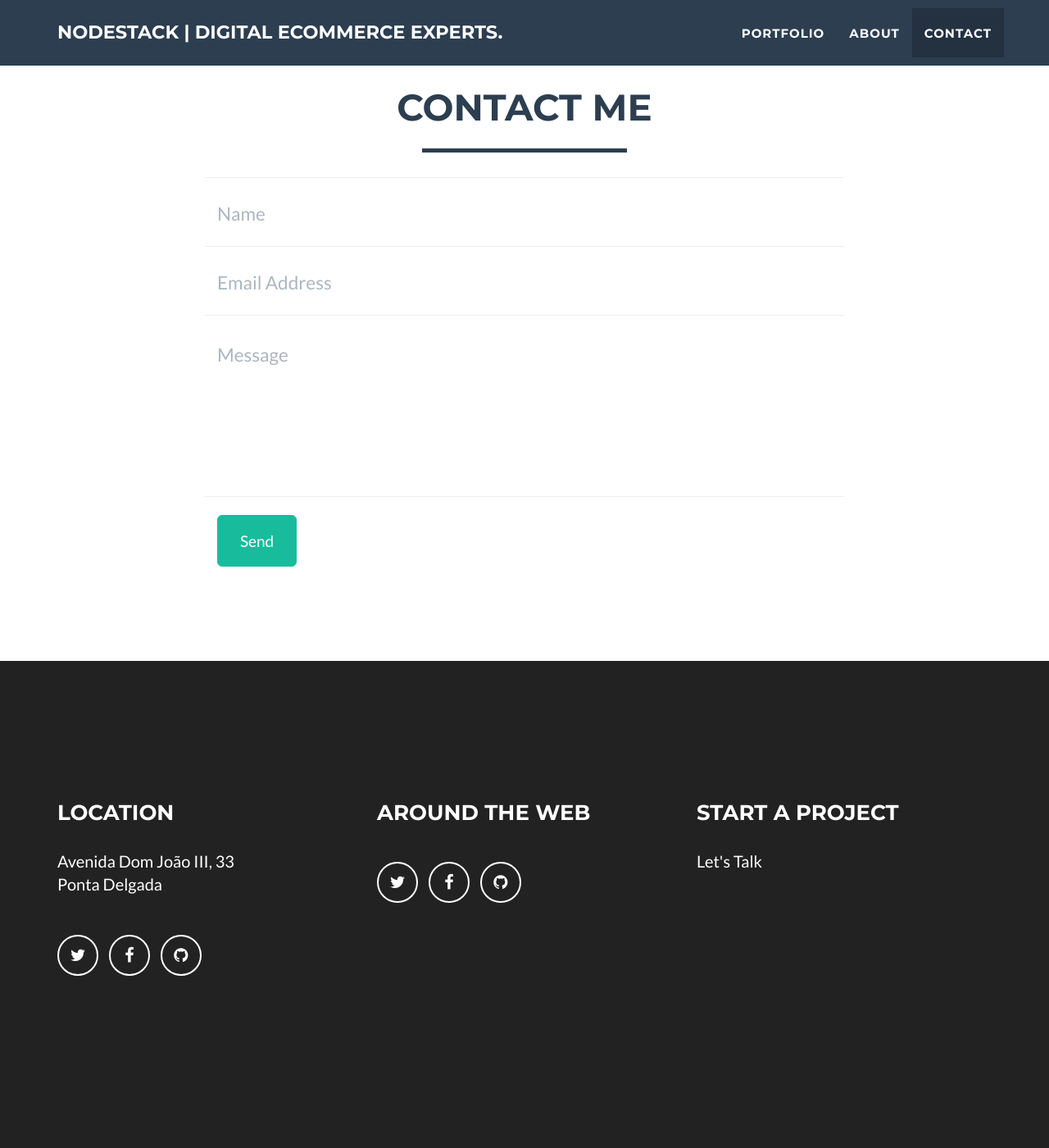
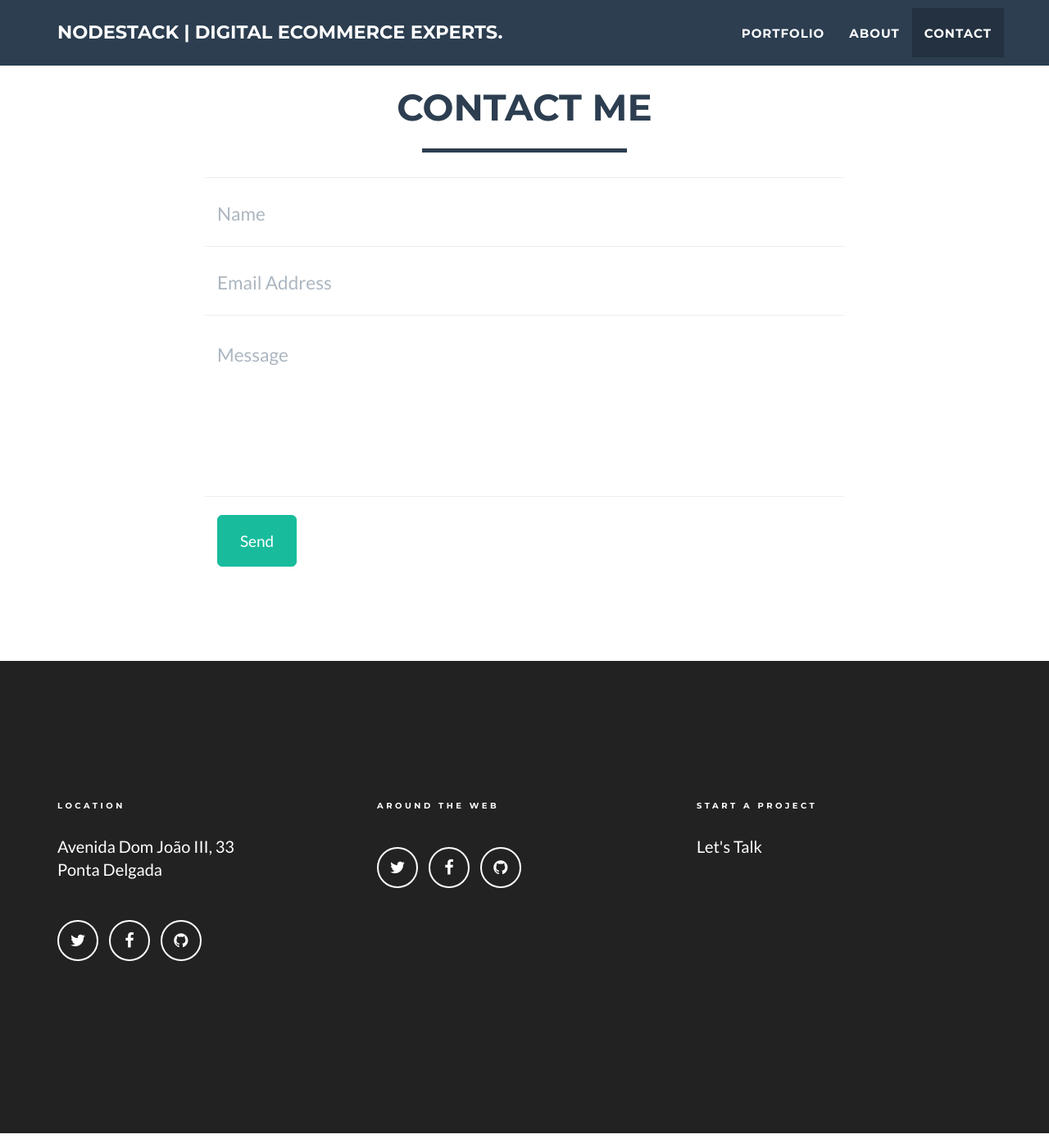
Before and after one commit to nodestack/nodestack.github.io, a Jekyll site: the page built from index.html, in a window 1280 px wide and 1400 px high, scrolled down 2371 px. Shown: the whole window at 82% size. Built offline with Jekyll 4.4.1, drawn with Linux system fonts in a browser that asks for light colours.

Commit message:
Update main.css

```diff
--- a/_includes/css/main.css
+++ b/_includes/css/main.css
@@ -326,11 +326,13 @@
 }
 
 footer {
-   color: rgb(255, 255, 255);
+    color: rgb(255, 255, 255);
 }
 
 footer h3 {
     margin-bottom: 30px;
+    font-size: 0.667em;
+    letter-spacing: 3.5px;
 }
 
 footer .footer-above {
```
